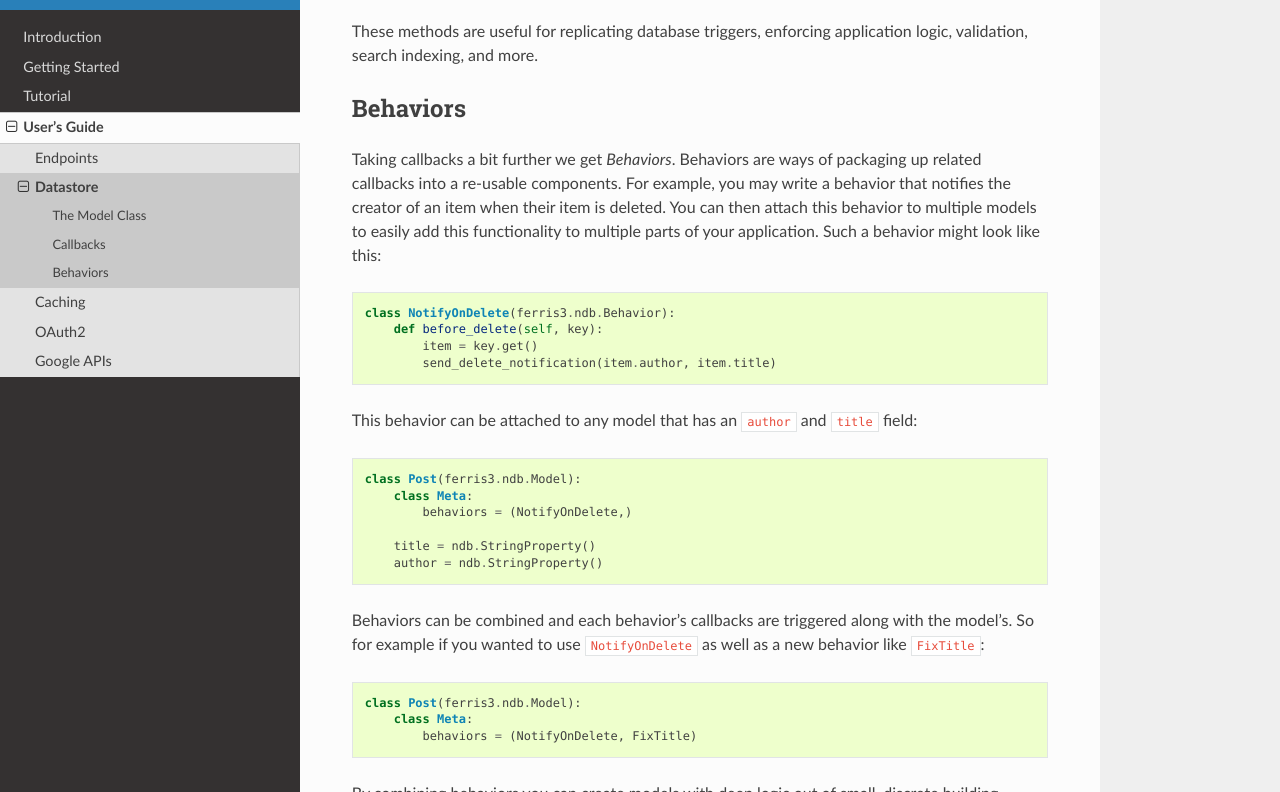
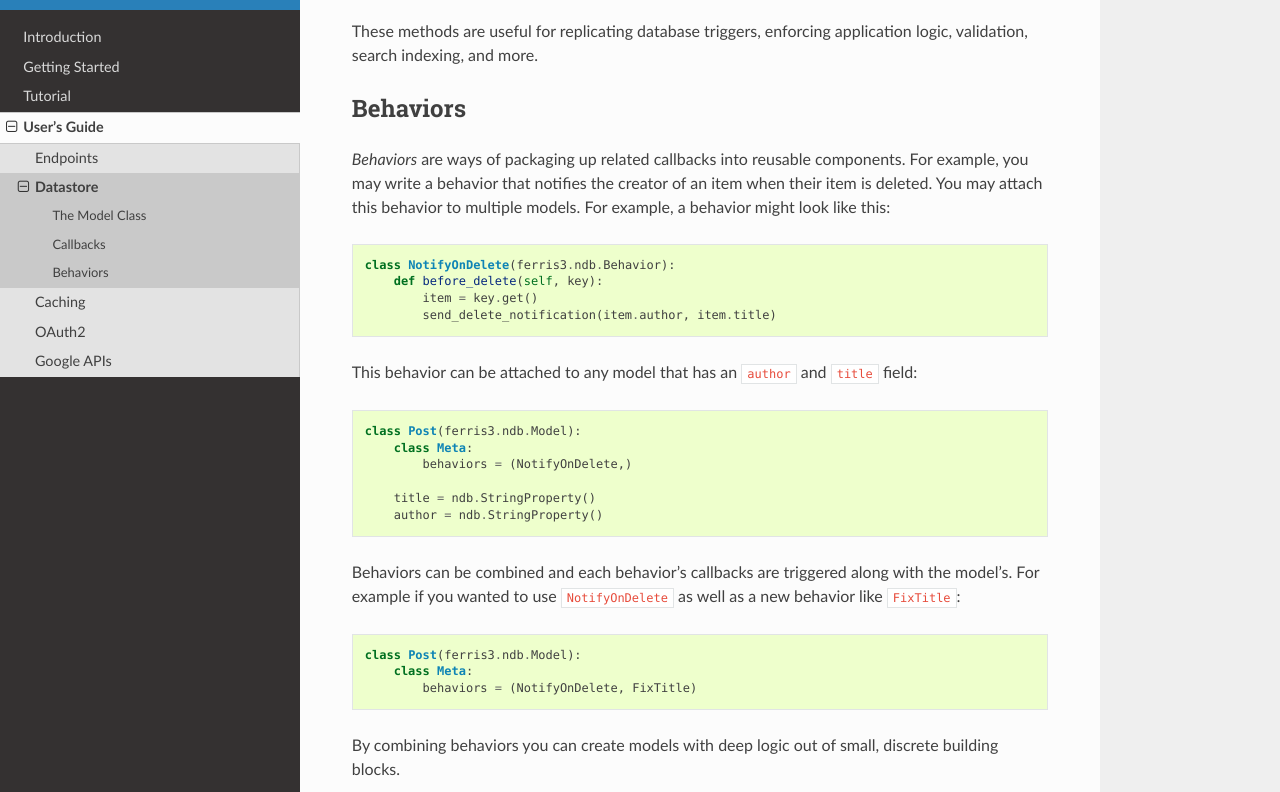
Before and after one commit to yowmamasita/ferris3, a Sphinx documentation site: the page built from docs/users_guide/datastore.rst, in a window 1280 px wide and 900 px high, scrolled down 1478 px, cut to the strip 108-900 px from the top of the window. Built offline with Sphinx 7.4.7 and the Read the Docs theme 2.0.0, drawn with Linux system fonts in a browser that asks for light colours; pages that are not in the unit, such as notebooks, are missing from menus; some of the changed text lies outside the part shown.

Commit message:
Additional proofreading.

```diff
--- a/docs/users_guide/caching.rst
+++ b/docs/users_guide/caching.rst
@@ -1,7 +1,7 @@
 Caching
 =======
 
-Ferris provides extensive tools for caching data. Taking advantage of the caching can significantly reduce your applications ongoing cost while at the same time decreasing latency and improving responsiveness. The caching utilities can use multiple storage backends to suit different purposes: `App Engine's Memcache API <https://developers.google.com/appengine/docs/python/memcache/>`_, the Cloud Datastore, or local in-process memory.
+Ferris provides extensive tools for caching data. Taking advantage of caching can significantly reduce your applications ongoing cost while decreasing latency and improving responsiveness. The caching utilities can use multiple storage backends to suit different purposes: `App Engine's Memcache API <https://developers.google.com/appengine/docs/python/memcache/>`_, the Cloud Datastore, or local in-process memory.
 
 
 .. module:: ferris3.caching
--- a/docs/users_guide/datastore.rst
+++ b/docs/users_guide/datastore.rst
@@ -43,7 +43,7 @@ These methods are useful for replicating database triggers, enforcing applicatio
 Behaviors
 ---------
 
-Taking callbacks a bit further we get *Behaviors*. Behaviors are ways of packaging up related callbacks into a re-usable components. For example, you may write a behavior that notifies the creator of an item when their item is deleted. You can then attach this behavior to multiple models to easily add this functionality to multiple parts of your application. Such a behavior might look like this::
+*Behaviors* are ways of packaging up related callbacks into reusable components. For example, you may write a behavior that notifies the creator of an item when their item is deleted. You may attach this behavior to multiple models. For example, a behavior might look like this::
 
     class NotifyOnDelete(ferris3.ndb.Behavior):
         def before_delete(self, key):
@@ -59,7 +59,7 @@ This behavior can be attached to any model that has an ``author`` and ``title``
         title = ndb.StringProperty()
         author = ndb.StringProperty()
 
-Behaviors can be combined and each behavior's callbacks are triggered along with the model's. So for example if you wanted to use ``NotifyOnDelete`` as well as a new behavior like ``FixTitle``::
+Behaviors can be combined and each behavior's callbacks are triggered along with the model's. For example if you wanted to use ``NotifyOnDelete`` as well as a new behavior like ``FixTitle``::
 
     class Post(ferris3.ndb.Model):
         class Meta:
```
Also changed, not shown: other parts of docs/users_guide/datastore.rst (+2 -2 lines).
